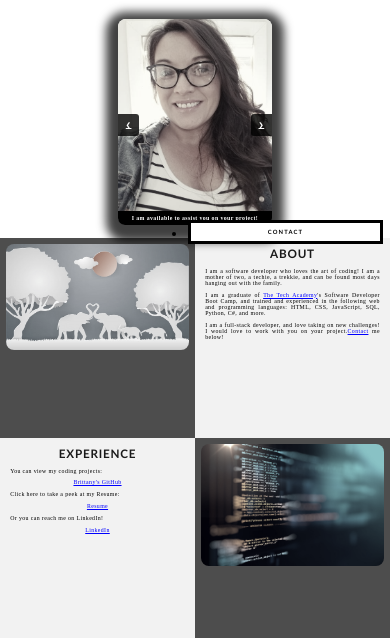
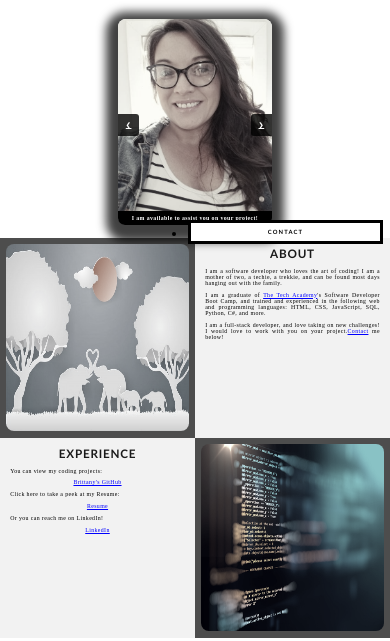
Before and after one commit to barnettbrittanym/barnettbrittanym.github.io, a plain HTML site: page docs/index.html in a window 390 px wide. Shown: the part 593-1234 px from the top of the page. Drawn offline with Linux system fonts and the light colour scheme.

Commit message:
Update main.css

```diff
--- a/docs/main.css
+++ b/docs/main.css
@@ -353,9 +353,7 @@ box-sizing: border-box;/*This creates a box with a border within which we will p
     .Column_2 {
         height: 200px;
     }
-    img {
-        height: fit-content;
-    }
+
 }
 /*This inserts something after the content of selected elements*/
 .Row::after {
```
